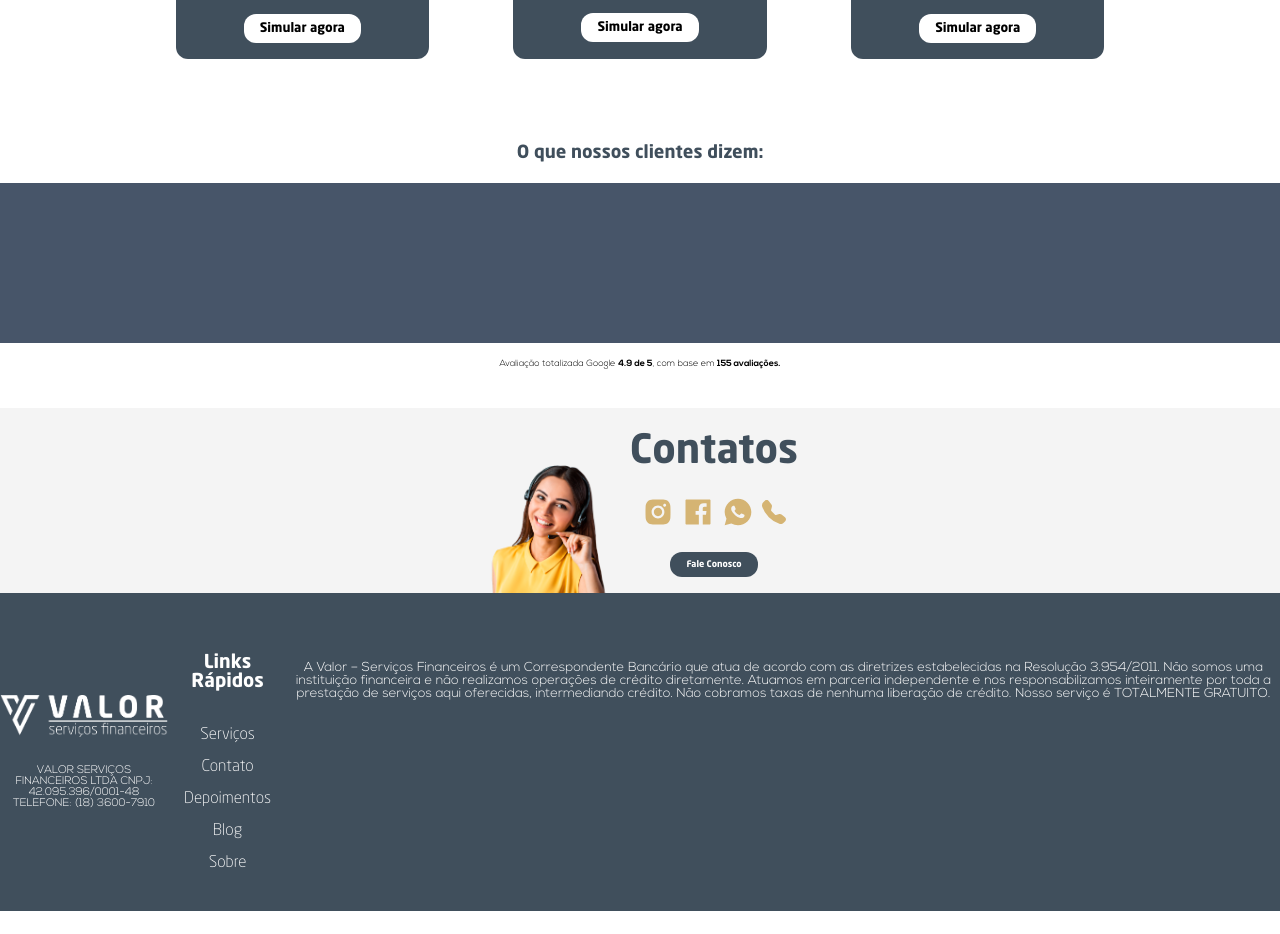
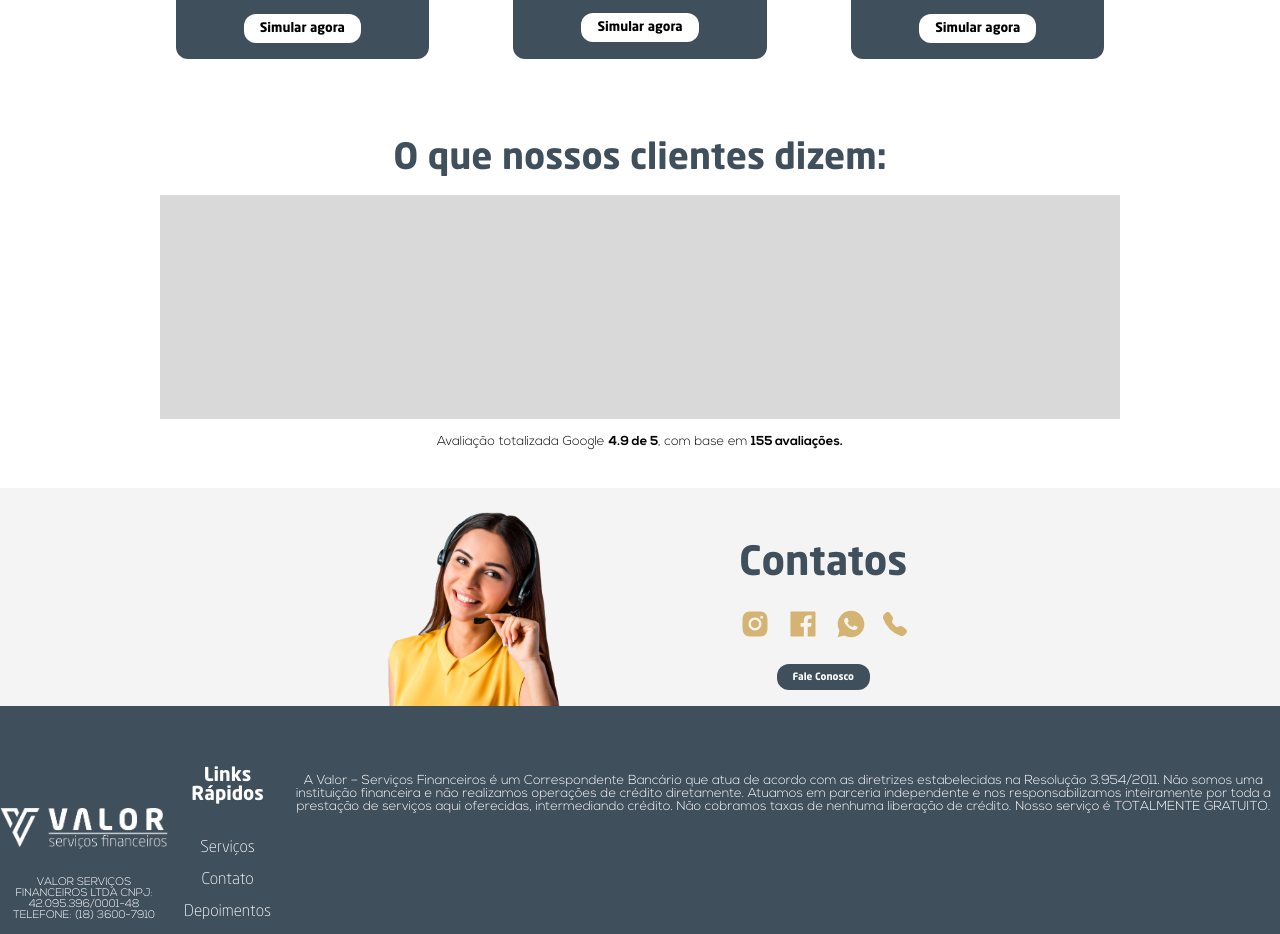
Before and after one commit to bjconsulting/valor_home, a React (Create React App) app in the folder app/: page / in a window 1280 px wide. Shown: the part 1180-2114 px from the top of the page. Before the commit the page ends 2091 px from the top, so only its background shows below. Built offline with nearby package versions, Linux system fonts and the light colour scheme.

Commit message:
dobra 4 e 5 feitas

```diff
--- a/app/src/Dobra4.tsx
+++ b/app/src/Dobra4.tsx
@@ -3,10 +3,10 @@ import React from 'react'
 function Dobra4 () {
     return (
         <div className="flex flex-col justify-center items-center py-10 text-center w-full gap-4">
-            <h3 className="font-bold text-prim text-lg">O que nossos clientes dizem:</h3>
+            <h3 className="font-bold text-prim text-lg tablet:text-4xl">O que nossos clientes dizem:</h3>
 
-            <div className="w-full h-40 bg-slate-600"/>
-            <p className='font-light text-[9px]'>Avaliação totalizada Google <span className="font-bold text-black"> 4.9 de 5</span>, com base em <span className="font-bold text-black">155 avaliações.</span></p>
+            <div className="w-full tablet:w-3/4 h-40 tablet:h-56 bg-[#D9D9D9]"/>
+            <p className='font-light text-[9px] tablet:text-[13px]'>Avaliação totalizada Google <span className="font-bold text-black"> 4.9 de 5</span>, com base em <span className="font-bold text-black">155 avaliações.</span></p>
         </div>
     )
 }
--- a/app/src/Dobra5.tsx
+++ b/app/src/Dobra5.tsx
@@ -8,9 +8,9 @@ import { BsTelephoneFill } from 'react-icons/bs'
 
 function Dobra5() {
     return(
-        <div className="flex flex-row justify-center items-end gap-4 bg-[rgba(217,_217,_217,_.3)] pt-6">
+        <div className="flex flex-row justify-center items-end gap-4 tablet:gap-[13%] bg-[rgba(217,_217,_217,_.3)] pt-6">
                 <picture>
-                    <source media="(min-width:800px)" srcSet={itemb} width='auto' />
+                    <source media="(min-width:640px)" srcSet={itemb} width='200px' />
                     <img src={itemb} alt="Menina jovem com um headset" width="132px" height="136px"/>
                 </picture>
 
@@ -19,14 +19,14 @@ function Dobra5() {
                     Contatos
                 </h3>
 
-                <div className='flex justify-around items-center gap-2'>
+                <div className='flex justify-around items-center gap-4'>
                     <AiFillInstagram className="w-[2em] h-[2em] fill-sub"/>
                     <AiFillFacebook className="w-[2em] h-[2em] fill-sub" />
                     <RiWhatsappFill className="w-[2em] h-[2em] fill-sub" />
                     <BsTelephoneFill className="w-[1.5em] h-[1.5em] fill-sub" />
                 </div>
 
-                <button className='rounded-xl bg-prim py-2 px-4 text-white font-bold text-[9px] mb-4'>Fale Conosco</button>
+                <button className='rounded-xl bg-prim py-2 px-4 text-white font-bold text-[10px] mb-4'>Fale Conosco</button>
 
             </div>
         </div>
```
